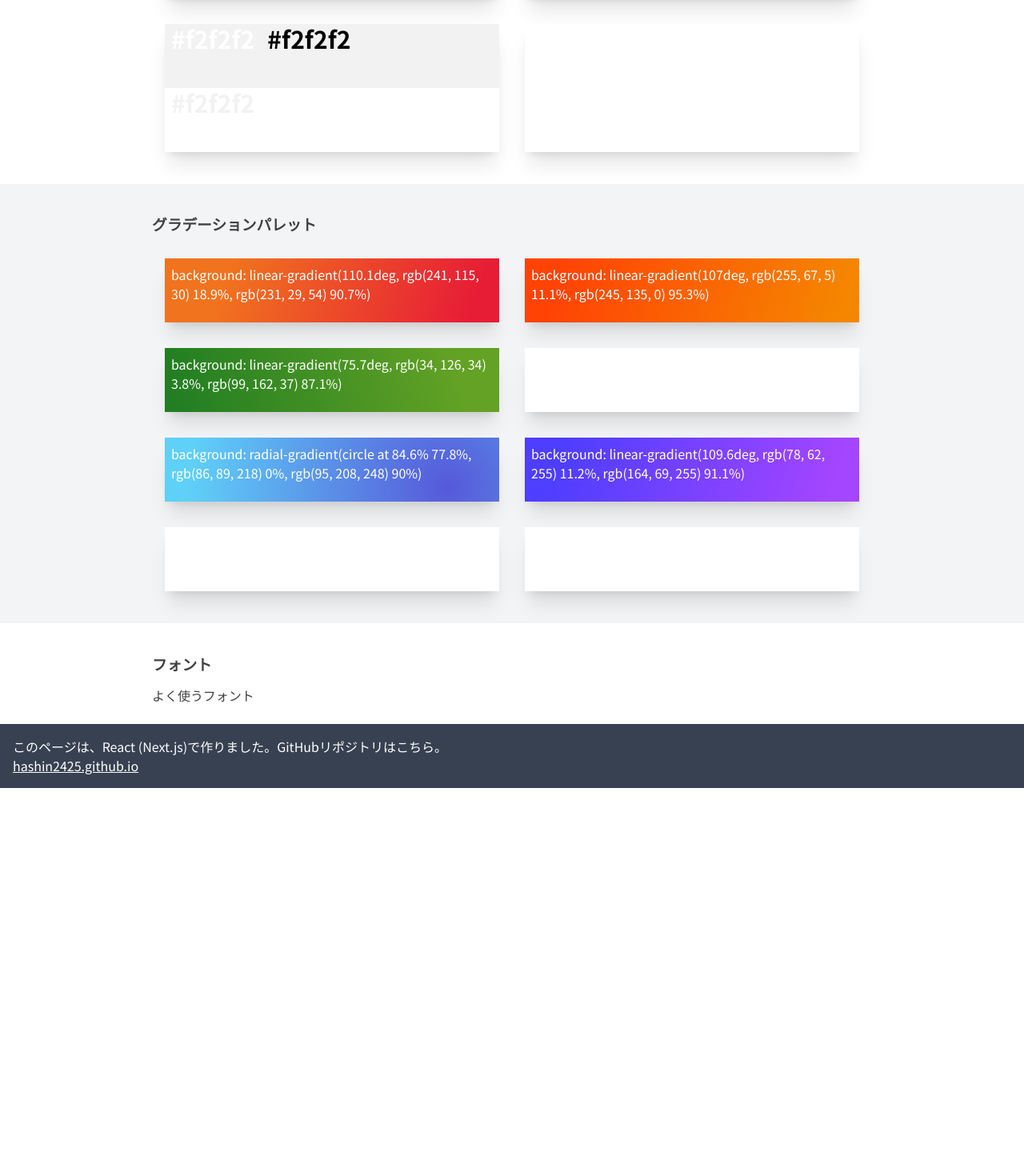
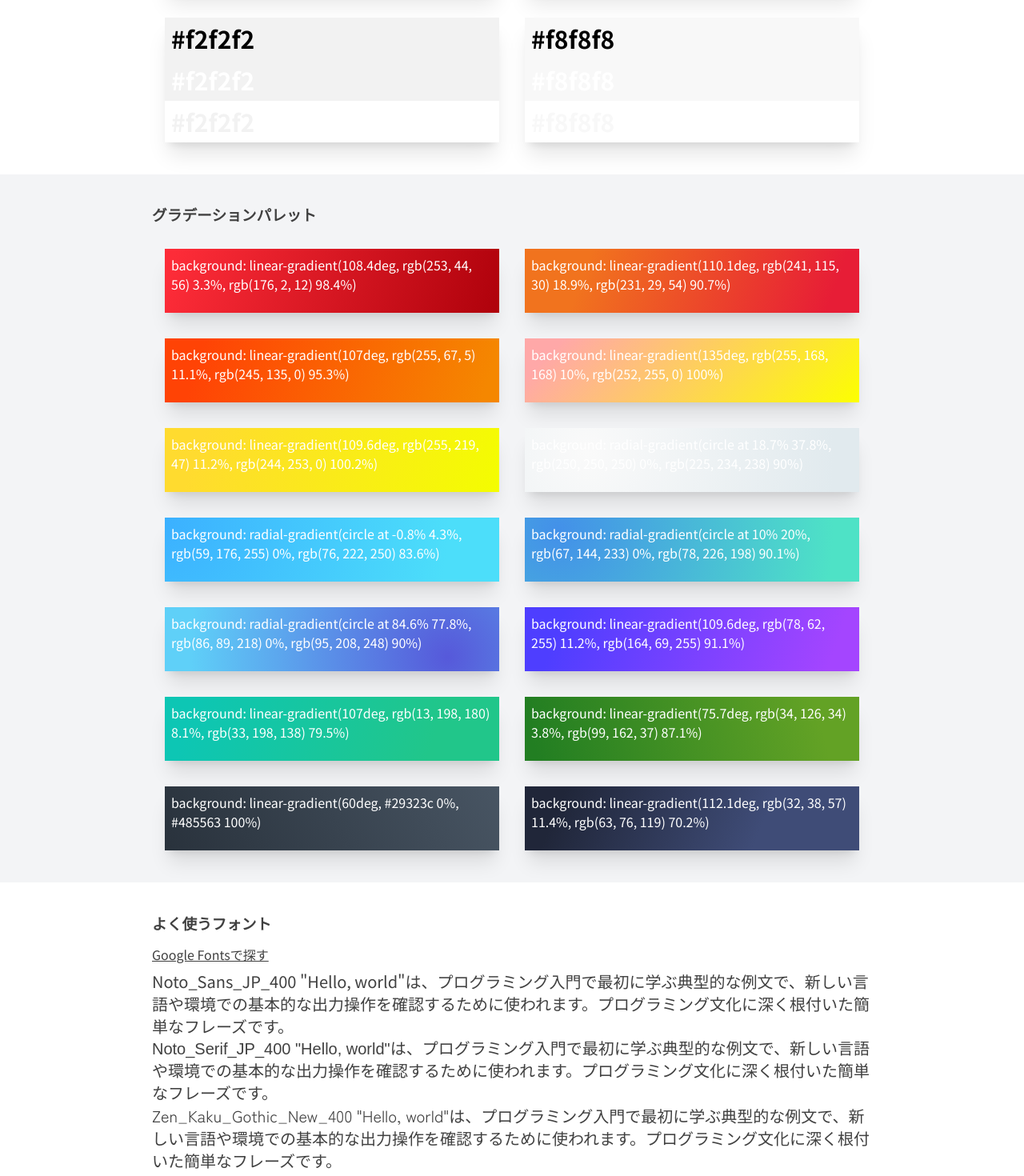
Before and after one commit to hashin2425/hashin2425.github.io, a Next.js app: page /for-me in a window 1280 px wide. Shown: the part 620-2090 px from the top of the page at 80% size. Before the commit the page ends 1605 px from the top, so only its background shows below. Built offline with nearby package versions, Linux system fonts and the light colour scheme.

Commit message:
feat: for-meページに追加

```diff
--- a/src/app/for-me/page.tsx
+++ b/src/app/for-me/page.tsx
@@ -1,6 +1,12 @@
 "use client";
 
 import { SectionComponent } from "@/components/Utils";
+import { Noto_Sans_JP, Noto_Serif_JP, Zen_Kaku_Gothic_New } from "next/font/google";
+
+const sampleText = '"Hello, world"は、プログラミング入門で最初に学ぶ典型的な例文で、新しい言語や環境での基本的な出力操作を確認するために使われます。プログラミング文化に深く根付いた簡単なフレーズです。';
+const Noto_Sans_JP_400 = Noto_Sans_JP({ weight: ["400"], subsets: ["latin"] });
+const Noto_Serif_JP_400 = Noto_Serif_JP({ weight: ["400"], subsets: ["latin"] });
+const Zen_Kaku_Gothic_New_400 = Zen_Kaku_Gothic_New({ weight: ["400"], subsets: ["latin"] });
 
 function clipboardWrite(text: string) {
   navigator.clipboard.writeText(text).then(
@@ -17,14 +23,14 @@ function ColorDisplay({ colorCode }: { colorCode: string }) {
   return (
     <div className="w-1/2">
       <div className="shadow-xl m-4 bg-white" onClick={() => clipboardWrite(colorCode)}>
-        <div className="w-full h-20" style={{ backgroundColor: colorCode }}>
-          <span className="text-3xl font-bold text-white p-2">{colorCode}</span>
-          <span className="text-3xl font-bold text-black p-2">{colorCode}</span>
-        </div>{" "}
-        <div className="w-full h-20 bg-white">
-          <span className="text-3xl font-bold p-2" style={{ color: colorCode }}>
+        <div className="w-full" style={{ backgroundColor: colorCode }}>
+          <div className="text-3xl font-bold text-black p-2">{colorCode}</div>
+          <div className="text-3xl font-bold text-white p-2">{colorCode}</div>
+        </div>
+        <div className="w-full bg-white">
+          <div className="text-3xl font-bold p-2" style={{ color: colorCode }}>
             {colorCode}
-          </span>
+          </div>
         </div>
       </div>
     </div>
@@ -59,7 +65,7 @@ export default function ForMePage() {
           <ColorDisplay colorCode="#ee7a00" />
           <ColorDisplay colorCode="#404040" />
           <ColorDisplay colorCode="#f2f2f2" />
-          <ColorDisplay colorCode="" />
+          <ColorDisplay colorCode="#f8f8f8" />
         </div>
       </SectionComponent>
 
@@ -67,20 +73,33 @@ export default function ForMePage() {
         <h3>グラデーションパレット</h3>
         <div className="flex flex-wrap">
           {/* 行末にセミコロンを付けると、ページ読み込み時に正しく反映されないので付けない。 */}
+          <BackgroundDisplay backgroundValue="linear-gradient(108.4deg, rgb(253, 44, 56) 3.3%, rgb(176, 2, 12) 98.4%)" />
           <BackgroundDisplay backgroundValue="linear-gradient(110.1deg, rgb(241, 115, 30) 18.9%, rgb(231, 29, 54) 90.7%)" />
           <BackgroundDisplay backgroundValue="linear-gradient(107deg, rgb(255, 67, 5) 11.1%, rgb(245, 135, 0) 95.3%)" />
-          <BackgroundDisplay backgroundValue="linear-gradient(75.7deg, rgb(34, 126, 34) 3.8%, rgb(99, 162, 37) 87.1%)" />
-          <BackgroundDisplay backgroundValue="" />
+          <BackgroundDisplay backgroundValue="linear-gradient(135deg, rgb(255, 168, 168) 10%, rgb(252, 255, 0) 100%)" />
+          <BackgroundDisplay backgroundValue="linear-gradient(109.6deg, rgb(255, 219, 47) 11.2%, rgb(244, 253, 0) 100.2%)" />
+          <BackgroundDisplay backgroundValue="radial-gradient(circle at 18.7% 37.8%, rgb(250, 250, 250) 0%, rgb(225, 234, 238) 90%)" />
+          <BackgroundDisplay backgroundValue="radial-gradient(circle at -0.8% 4.3%, rgb(59, 176, 255) 0%, rgb(76, 222, 250) 83.6%)" />
+          <BackgroundDisplay backgroundValue="radial-gradient(circle at 10% 20%, rgb(67, 144, 233) 0%, rgb(78, 226, 198) 90.1%)" />
           <BackgroundDisplay backgroundValue="radial-gradient(circle at 84.6% 77.8%, rgb(86, 89, 218) 0%, rgb(95, 208, 248) 90%)" />
           <BackgroundDisplay backgroundValue="linear-gradient(109.6deg, rgb(78, 62, 255) 11.2%, rgb(164, 69, 255) 91.1%)" />
-          <BackgroundDisplay backgroundValue="" />
-          <BackgroundDisplay backgroundValue="" />
+          <BackgroundDisplay backgroundValue="linear-gradient(107deg, rgb(13, 198, 180) 8.1%, rgb(33, 198, 138) 79.5%)" />
+          <BackgroundDisplay backgroundValue="linear-gradient(75.7deg, rgb(34, 126, 34) 3.8%, rgb(99, 162, 37) 87.1%)" />
+          <BackgroundDisplay backgroundValue="linear-gradient(60deg, #29323c 0%, #485563 100%)" />
+          <BackgroundDisplay backgroundValue="linear-gradient(112.1deg, rgb(32, 38, 57) 11.4%, rgb(63, 76, 119) 70.2%)" />
         </div>
       </SectionComponent>
 
       <SectionComponent>
-        <h3>フォント</h3>
-        <p>よく使うフォント</p>
+        <h3>よく使うフォント</h3>
+        <a className="underline" href="https://fonts.google.com/?sort=popularity&subset=japanese&script=Hira">
+          Google Fontsで探す
+        </a>
+        <div className="py-2 text-xl">
+          <div className={Noto_Sans_JP_400.className}>Noto_Sans_JP_400 {sampleText}</div>
+          <div className={Noto_Serif_JP_400.className}>Noto_Serif_JP_400 {sampleText}</div>
+          <div className={Zen_Kaku_Gothic_New_400.className}>Zen_Kaku_Gothic_New_400 {sampleText}</div>
+        </div>
       </SectionComponent>
     </main>
   );
```
